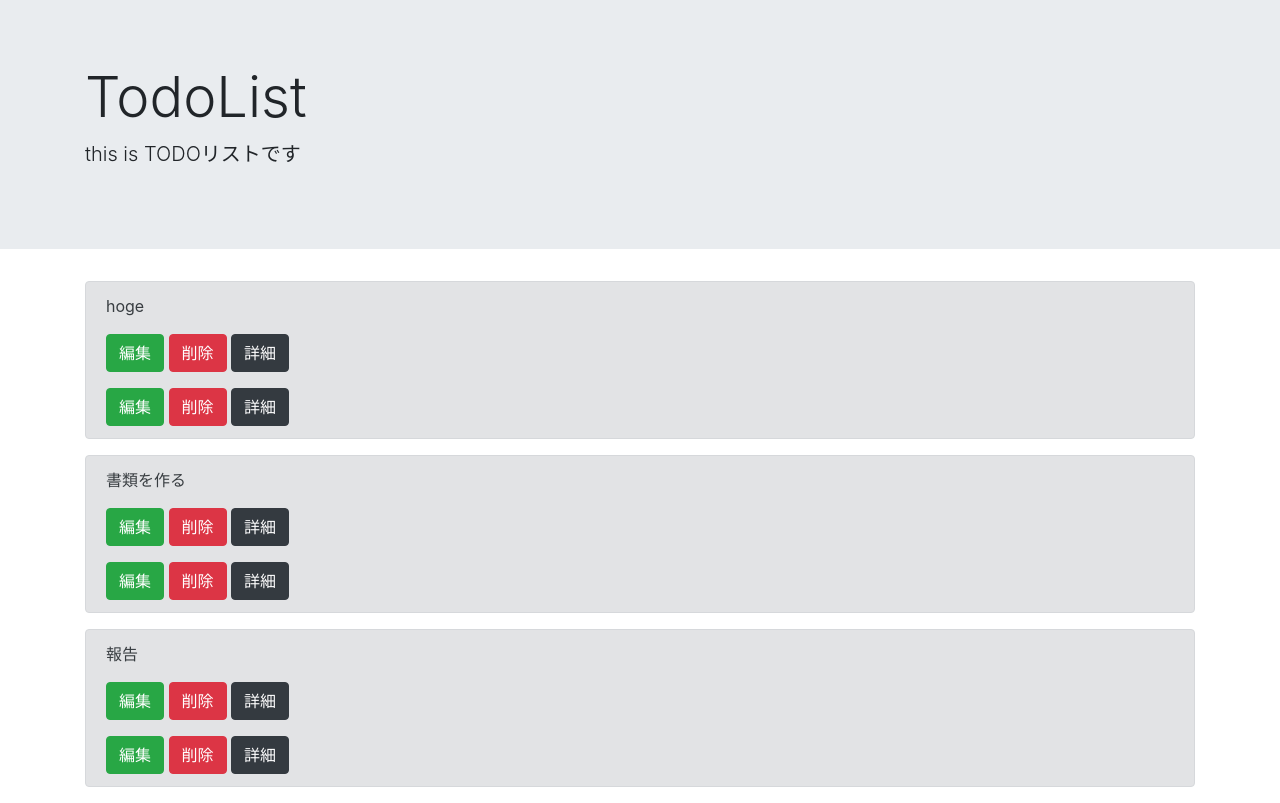
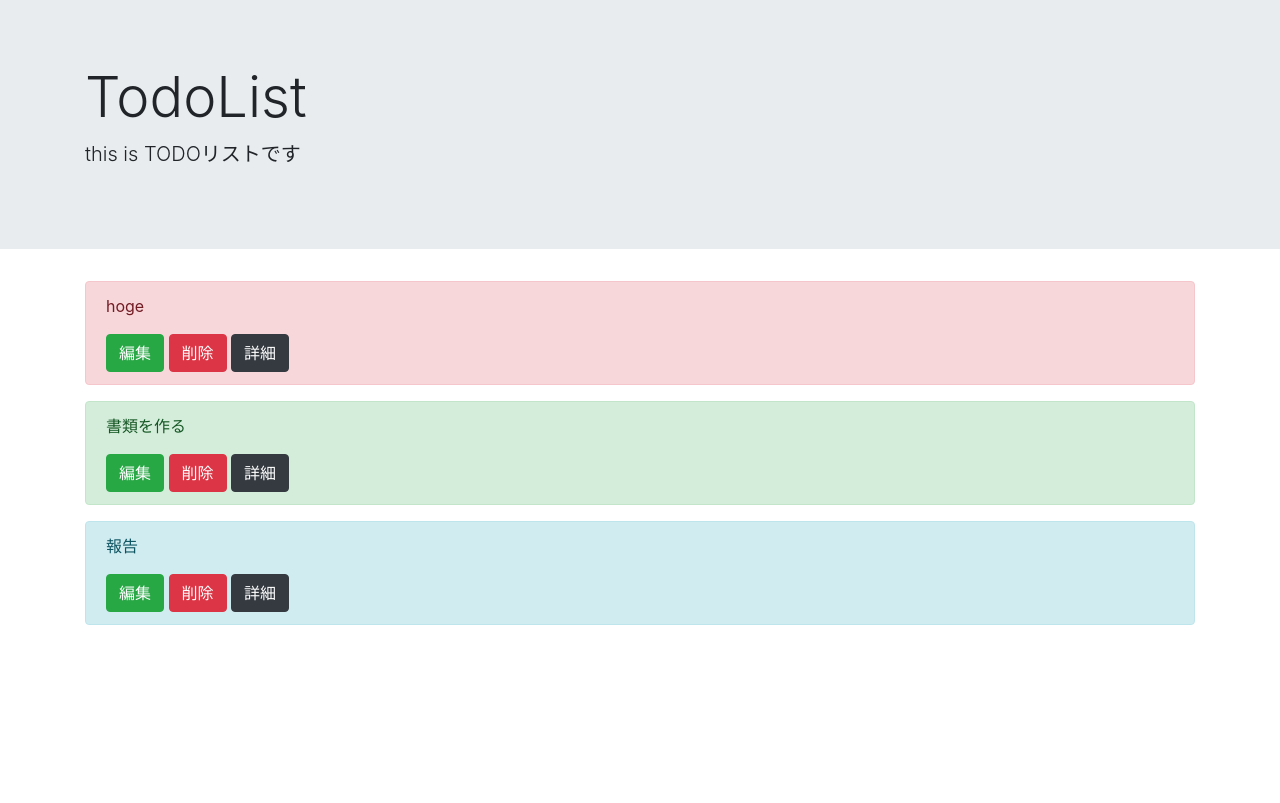
Before and after one commit to YuiFutao/django-3app, a Django app: page /list/ in a window 1280 px wide. After the commit the page ends 625 px from the top, so only its background shows below. Run offline with Django 3.2, Linux system fonts and the light colour scheme; data comes from the database, SQL or seed files in the repository; both versions use the stored data as it was after the commit; some libraries are stand-ins or nearby versions.

Commit message:
itemの色を優先度によって変えた

```diff
--- a/todoproject/templates/list.html
+++ b/todoproject/templates/list.html
@@ -15,13 +15,8 @@
 <div class='container'>
 
   {% for item in object_list %}
-  <div class="alert alert-secondary" role="alert">
+  <div class="alert alert-{{ item.priority }}" role="alert">
     <p>{{ item.title }}</p>
-    <p>
-      <button type="button" class="btn btn-success">編集</button>
-      <button type="button" class="btn btn-danger ">削除</button>
-      <button type="button" class="btn btn-dark ">詳細</button>
-    </p>
 
     <a href="#" class="btn btn-success " tabindex="-1" role="button" aria-disabled="true">編集</a>
     <a href="#" class="btn btn-danger " tabindex="-1" role="button" aria-disabled="true">削除</a>
--- a/todoproject/todo/models.py
+++ b/todoproject/todo/models.py
@@ -1,8 +1,15 @@
 from django.db import models
 
 # Create your models here.
+
+PRIORITY = ( ('danger','high'), ('info','normal'), ('success','low') )
 class TodoModel(models.Model):
     title = models.CharField(max_length=100)
     memo = models.TextField()
+    priority = models.CharField(
+        max_length = 50,
+        choices = PRIORITY
+    )
+    duedate = models.DateField()
     def __str__(self):
         return self.title
```
Also changed, not shown: todoproject/db.sqlite3, todoproject/todo/migrations/0002_auto_20200204_0655.py (added).
